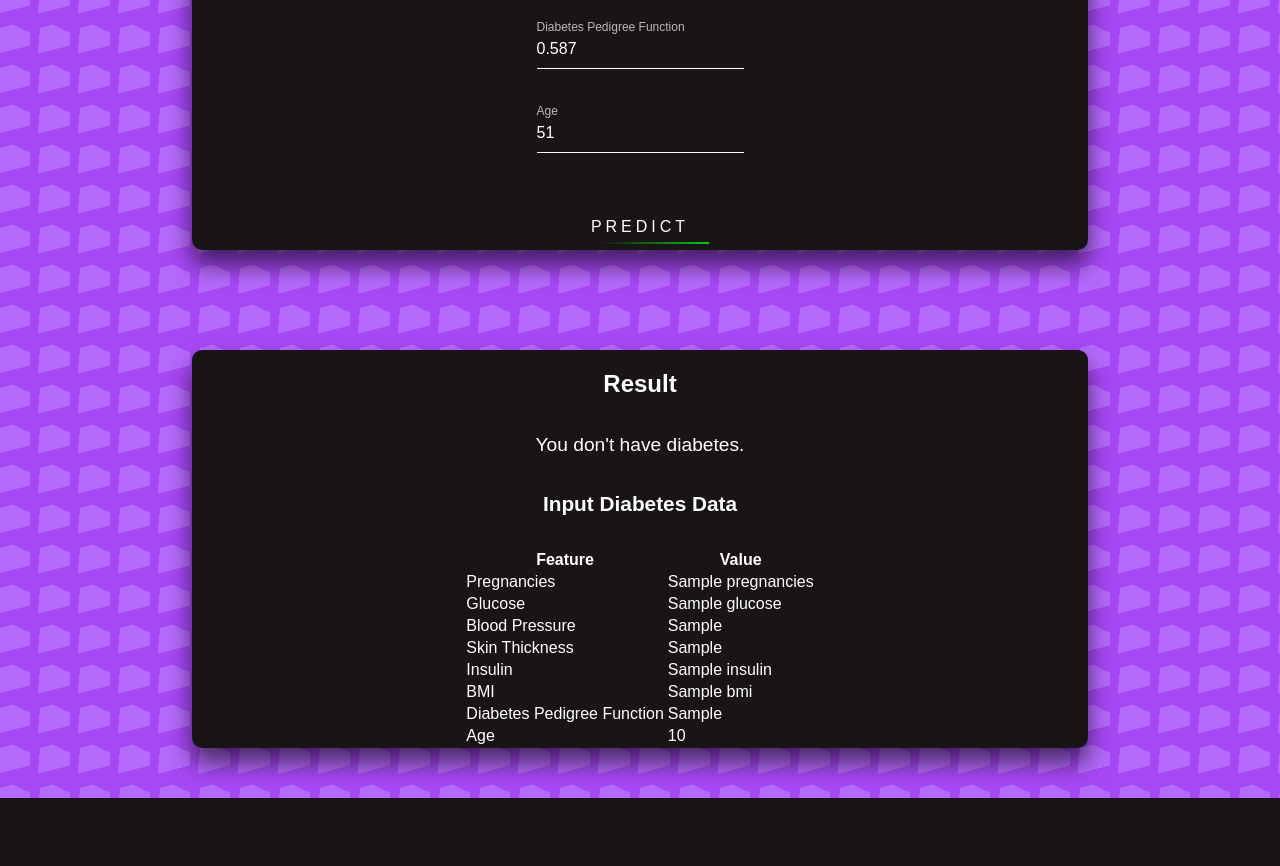
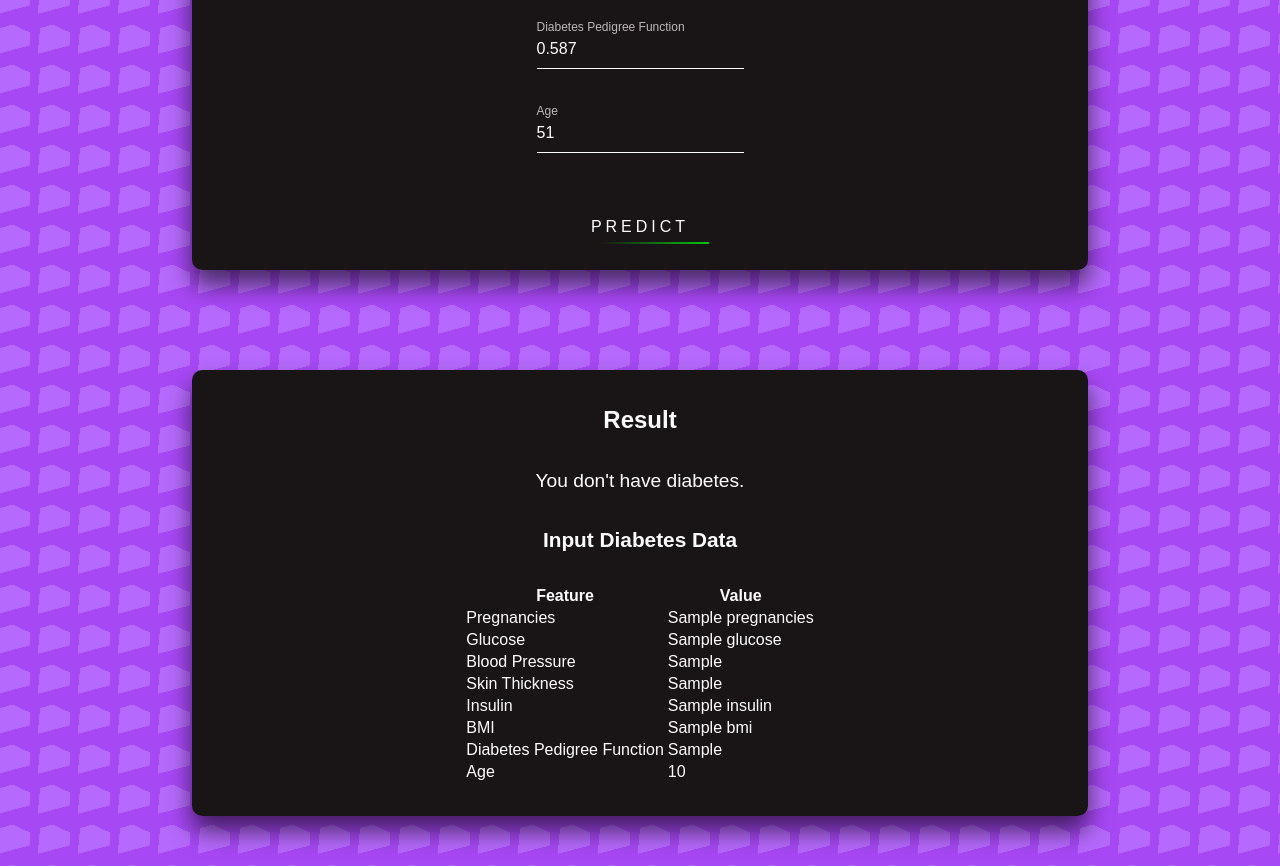
Before and after one commit to Hardvan/Glucovisor, a Flask app: template templates/index.html in a window 1280 px wide. Shown: the part 662-1528 px from the top of the page. Before the commit the page ends 1460 px from the top, so only its background shows below. Run offline with Flask 3, Linux system fonts and the light colour scheme; the template is opened without the code that fills it: most values are stand-ins (such as "Sample title", 1, 10 or a date in 2020); parts of the project's set-up code (start-up, migrations or seed data) failed here and were passed over.

```diff
--- a/static/css/index.css
+++ b/static/css/index.css
@@ -95,6 +95,7 @@ body {
   overflow: hidden;
   transition: 0.5s;
   margin-top: 40px;
+  margin-bottom: 20px;
   letter-spacing: 4px;
 }
 
@@ -139,6 +140,7 @@ body {
   justify-content: center;
   max-width: 70%;
   margin: 50px auto;
+  padding: 16px 0;
   background: rgba(24, 20, 20, 0.987);
   box-sizing: border-box;
   box-shadow: 0 15px 25px rgba(0, 0, 0, 0.6);
@@ -164,6 +166,7 @@ body {
   justify-content: center;
   gap: 1rem;
   color: #fff;
+  margin-bottom: 1rem;
 }
 
 .result-table-title {
```
